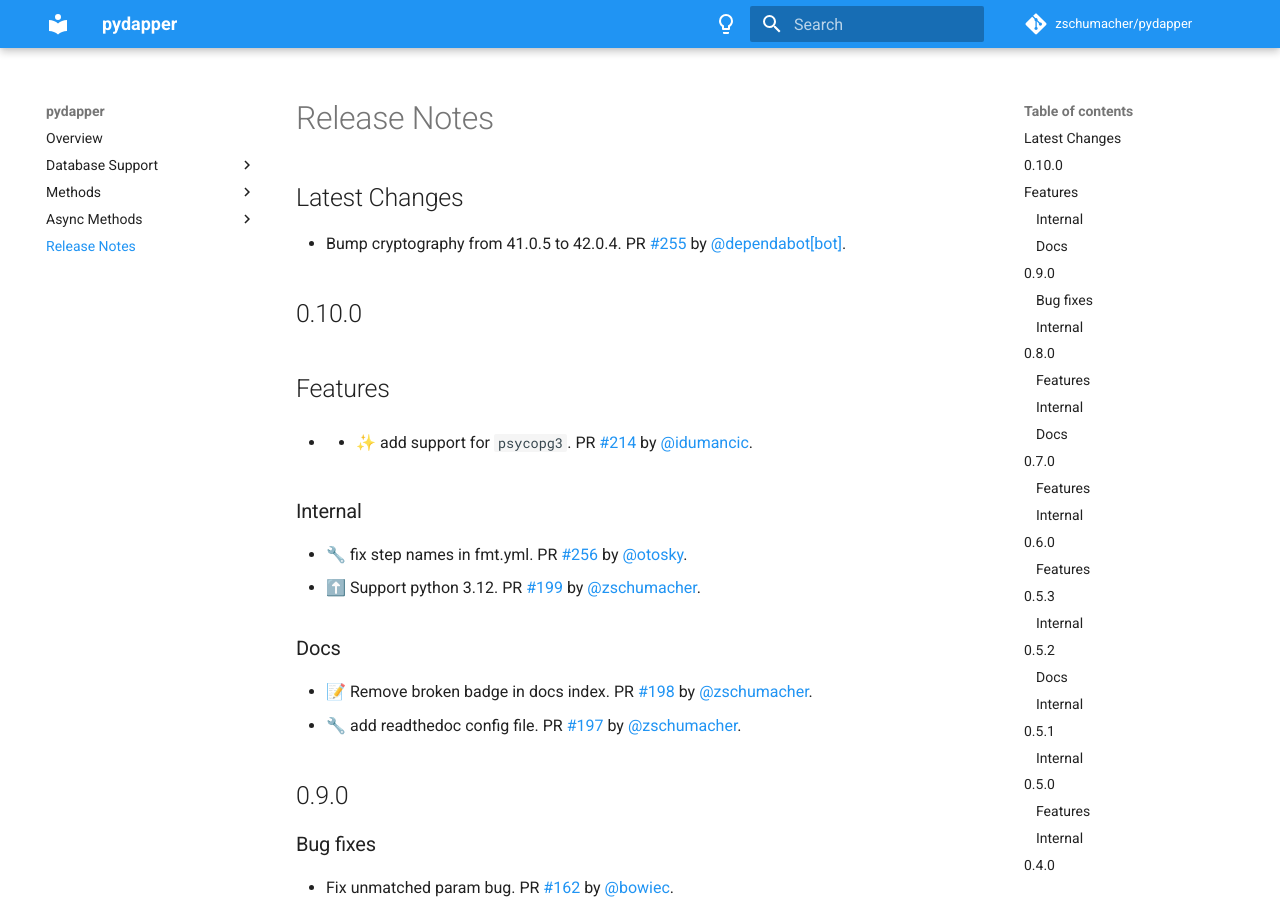
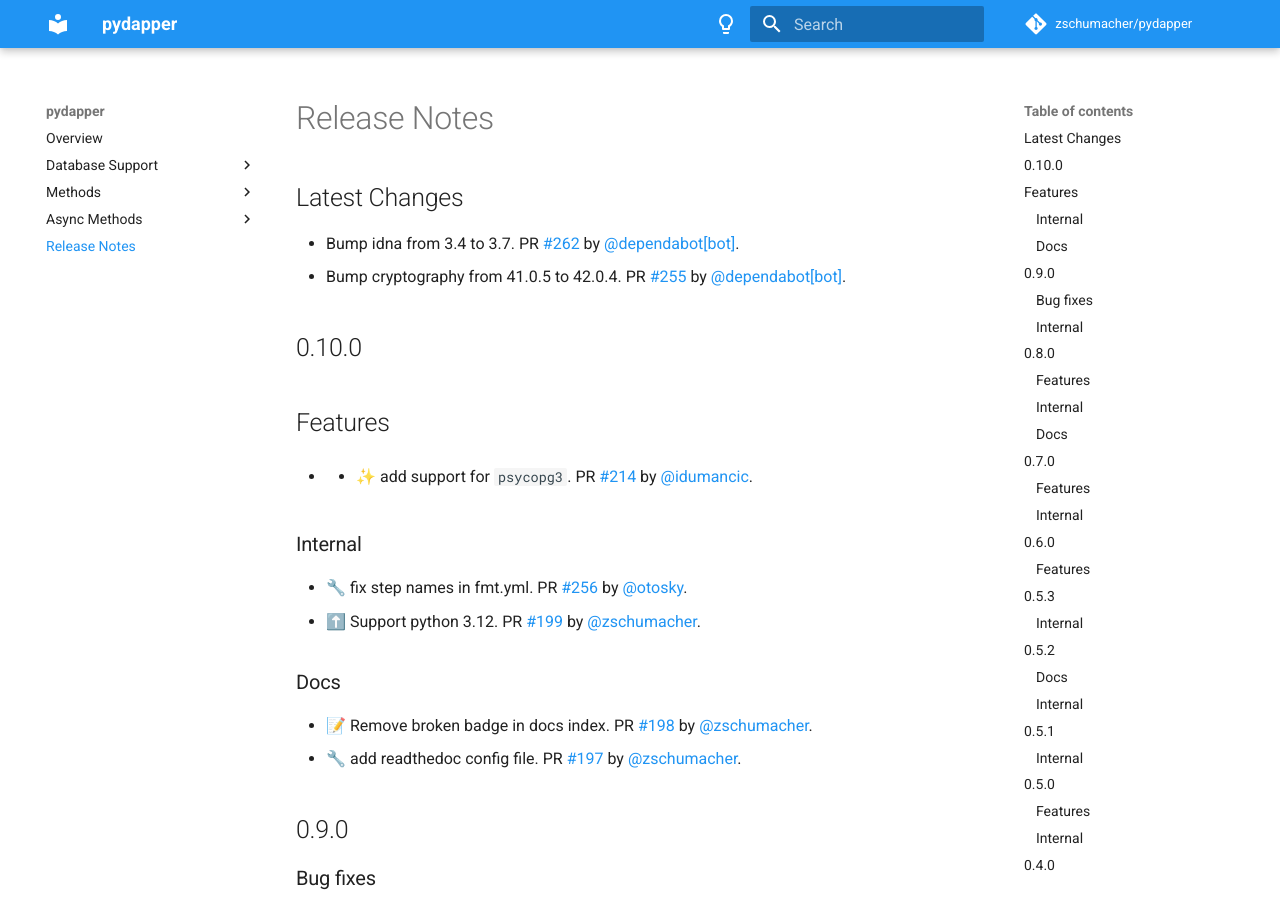
Before and after one commit to zschumacher/pydapper, an MkDocs documentation site: the page built from docs/release_notes.md, in a window 1280 px wide and 900 px high. Built offline with MkDocs 1.6.1 and Material for MkDocs 9.7.7, drawn with Linux system fonts in a browser that asks for light colours; comment, search, counter and statistics services are not loaded.

Commit message:
📝 Update release notes

```diff
--- a/docs/release_notes.md
+++ b/docs/release_notes.md
@@ -1,5 +1,6 @@
 ## Latest Changes
 
+* Bump idna from 3.4 to 3.7. PR [#262](https://github.com/zschumacher/pydapper/pull/262) by [@dependabot[bot]](https://github.com/apps/dependabot).
 * Bump cryptography from 41.0.5 to 42.0.4. PR [#255](https://github.com/zschumacher/pydapper/pull/255) by [@dependabot[bot]](https://github.com/apps/dependabot).
 
 ## 0.10.0
```
